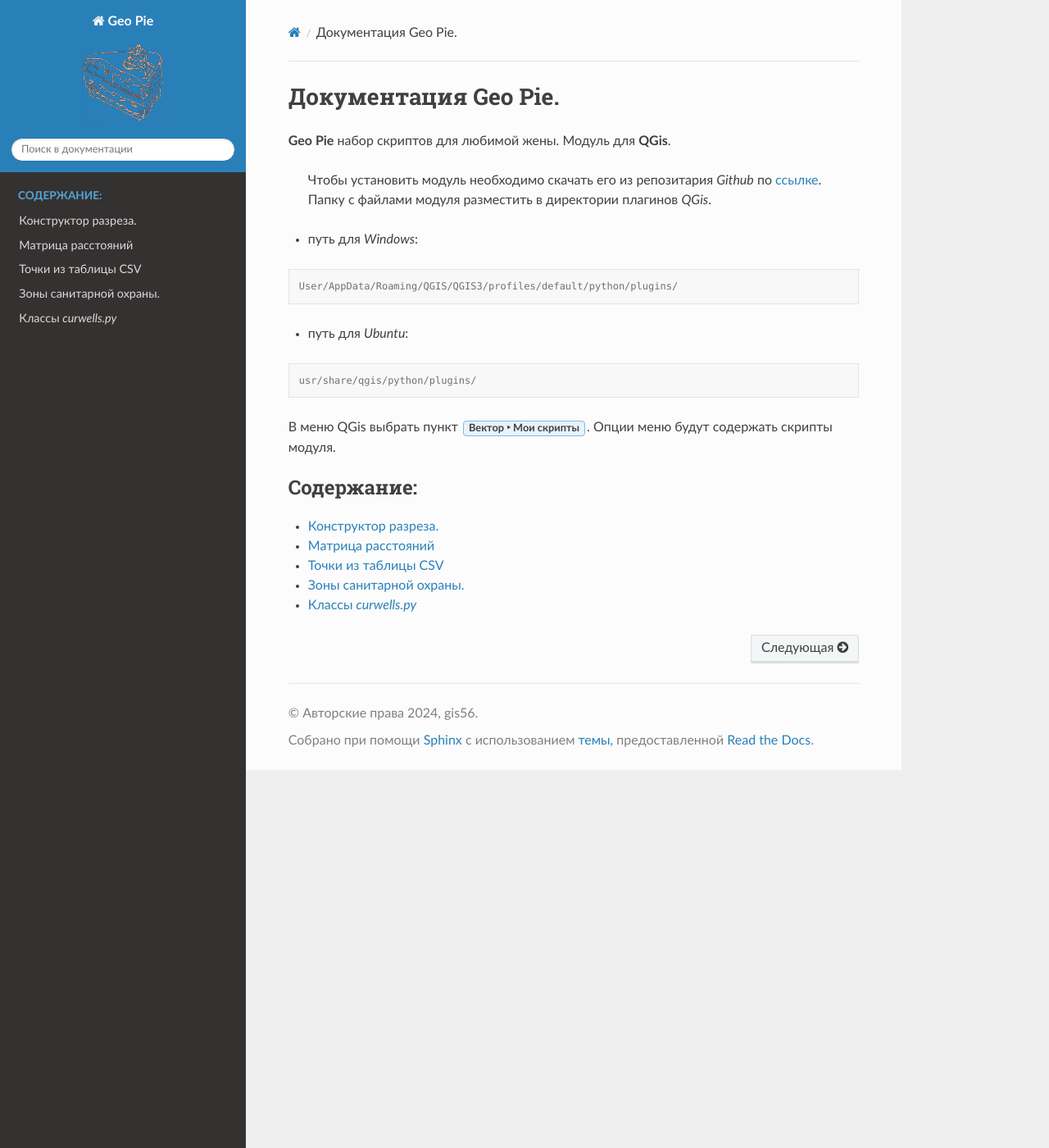
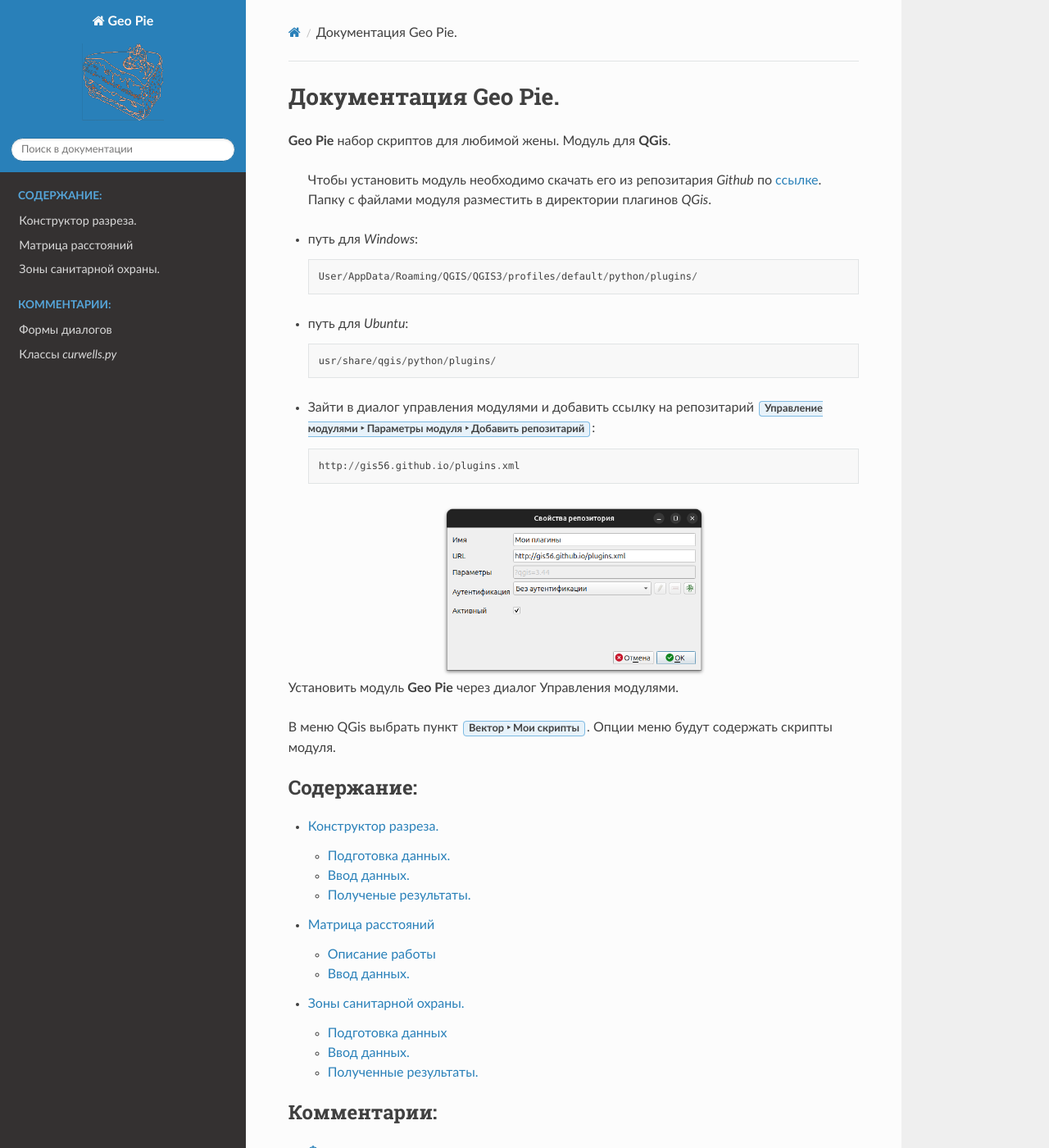
Before and after one commit to gis56/geo_pie, a Sphinx documentation site: the page built from docs/index.rst, in a window 1280 px wide and 1400 px high. Shown: the whole window at 82% size. Built offline with Sphinx 7.4.7 and the Read the Docs theme 3.1.0, drawn with Linux system fonts in a browser that asks for light colours; some of the changed text lies outside the part shown.

Commit message:
matrx_rst

```diff
--- a/docs/csvshape.rst
+++ /dev/null
@@ -1,2 +0,0 @@
-Точки из таблицы CSV
-====================
--- a/docs/cutclass.rst
+++ b/docs/cutclass.rst
@@ -1,6 +1,12 @@
 =====================
 Классы  *curwells.py*
 =====================
+
+
+Из формы диалога :any:`formCurveWells` получает следующие данные:
+:doc:`dialogs`:any:`formCurvewells`
+
+* **wlayer** слой скважин
 
 :any:`objCutline`
    | :any:`objCutline.cut_intersect_ln`
--- a/docs/index.rst
+++ b/docs/index.rst
@@ -7,29 +7,43 @@
  Чтобы установить модуль необходимо скачать его из репозитария *Github* по `ссылке <https://github.com/gis56/geo_pie.git>`_.
  Папку с файлами модуля разместить в директории плагинов *QGis*.
 
-* путь для *Windows*:
-
-.. code-block:: console
+* путь для *Windows*::
 
    User/AppData/Roaming/QGIS/QGIS3/profiles/default/python/plugins/
 
 
-* путь для *Ubuntu*:
-
-.. code-block:: console
+* путь для *Ubuntu*::
 
    usr/share/qgis/python/plugins/
+
+* Зайти в диалог управления модулями и добавить ссылку на репозитарий :menuselection:`Управление модулями --> Параметры модуля --> Добавить репозитарий`::
+
+   http://gis56.github.io/plugins.xml
+
+.. image:: /image/repo.png
+     :alt: Добавить репозитарий
+     :height: 355px
+     :width: 545px
+     :scale: 60 %
+     :align: center
+
+Установить модуль **Geo Pie** через диалог Управления модулями.
 
 
 В меню QGis выбрать пункт :menuselection:`Вектор  --> Мои скрипты`.
 Опции меню будут содержать скрипты модуля.
 
 .. toctree::
-   :maxdepth: 1
+   :maxdepth: 2
    :caption: Содержание:
 
    curwells
    matrix
-   csvshape
    zso
+
+.. toctree::
+   :maxdepth: 2
+   :caption: Комментарии:
+
+   dialogs
    cutclass
--- a/docs/zso.rst
+++ b/docs/zso.rst
@@ -52,6 +52,9 @@
      - `Double`_
      - "Восточный" радиус эллипса третьей зоны
 
+Если отсутствуют все поля для какого либо пояса, зона этого пояса не создаётся.
+Если хотя бы в одном поле пояса встречается значение ``0`` или ``NULL``, то зона этого пояса тоже не создаётся.
+
 Ввод данных.
 ------------
 
```
Also changed, not shown: docs/curwells.rst (+20 -2 lines), docs/dialogs.rst (added, +13 -0 lines), docs/matrix.rst (+28 -0 lines), docs/image/matrix_dial.png (added), docs/image/repo.png (added).
